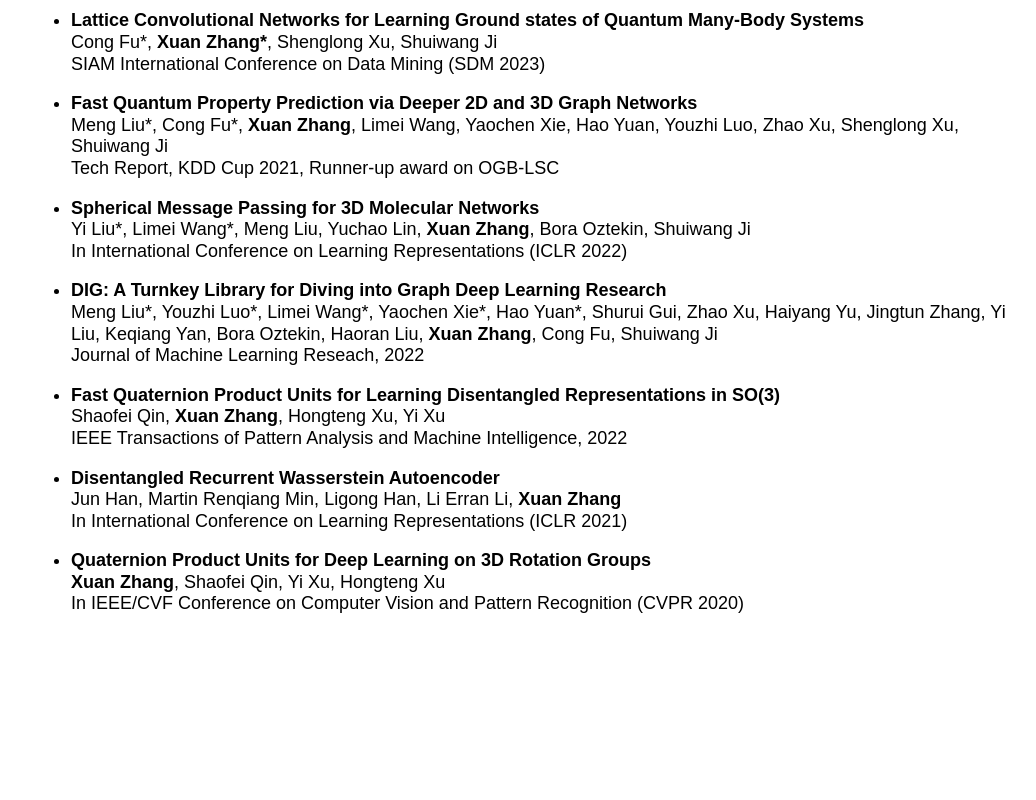
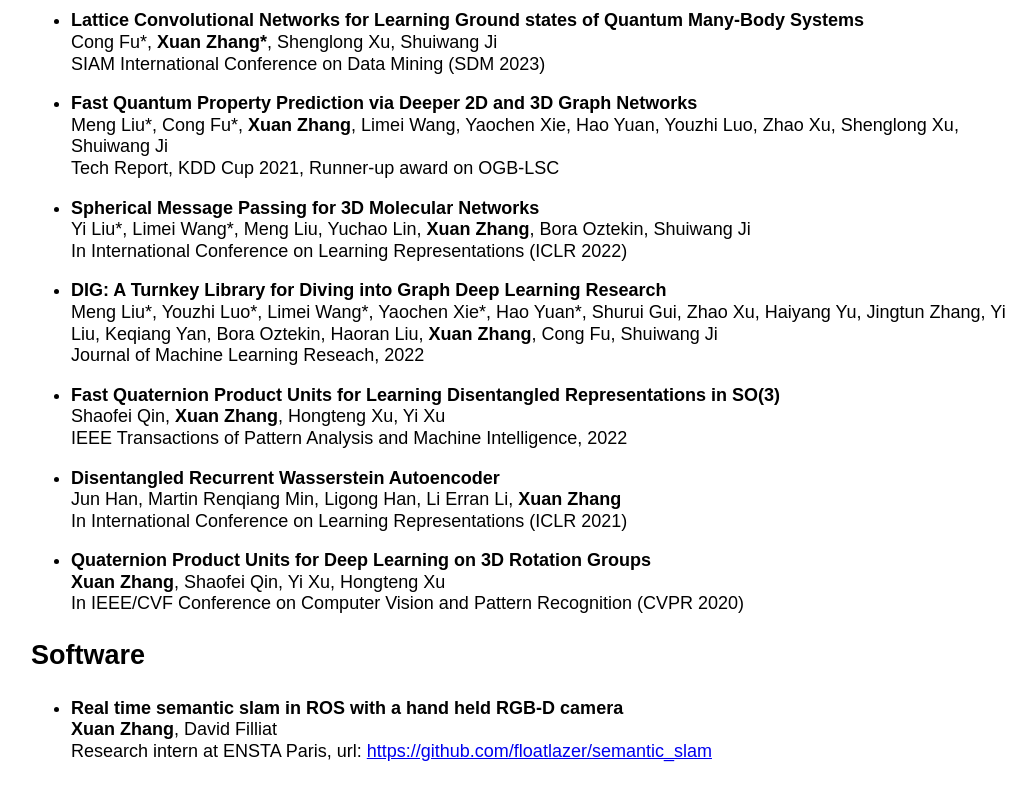
Before and after one commit to floatlazer/floatlazer.github.io, a plain HTML site: page index.html in a window 1280 px wide. Shown: the part 1145-1945 px from the top of the page, without its empty margins (109-1145 px from the left). Before the commit the page ends 1798 px from the top, so only its background shows below. Drawn offline with Linux system fonts and the light colour scheme.

Commit message:
Update index.html

```diff
--- a/index.html
+++ b/index.html
@@ -142,6 +142,14 @@
 		</li>
 	</ul>
 
+	<h2>Software</h2>
+	<ul class="pub-spacing">
+		<li>
+	 		<b>Real time semantic slam in ROS with a hand held RGB-D camera</b><br>
+			<b>Xuan Zhang</b>, David Filliat<br>
+			Research intern at ENSTA Paris, url: <a href="https://github.com/floatlazer/semantic_slam" target="_blank">https://github.com/floatlazer/semantic_slam</a>
+		</li>
+	</ul>
 </div>
 </body>
 </html>
```
